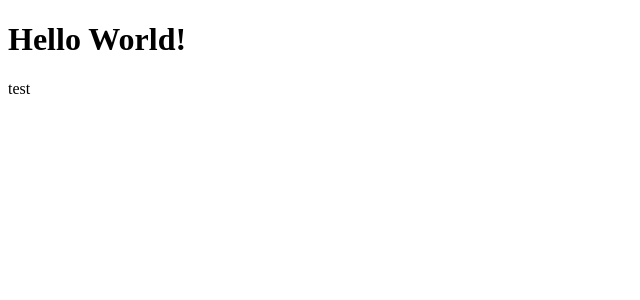
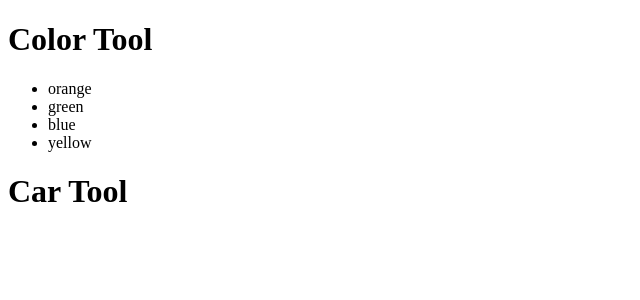
Before and after one commit to t4d-classes/react_05272020, a React (Create React App) app in the folder demo-app/: page / in a window 1280 px wide. Shown: the top 300 px of the page, without its empty margins (0-640 px from the left). Built offline with nearby package versions, Linux system fonts and the light colour scheme.

Commit message:
add code demos

```diff
--- /dev/null
+++ b/demo-app/src/components/CarTool.js
@@ -0,0 +1,9 @@
+import React from 'react';
+
+export const CarTool = () => {
+
+  return <header>
+    <h1>Car Tool</h1>
+  </header>;
+
+};
--- /dev/null
+++ b/demo-app/src/components/ColorTool.js
@@ -0,0 +1,17 @@
+import React from 'react';
+
+export const ColorTool = () => {
+
+  return <>
+    <header>
+      <h1>Color Tool</h1>
+    </header>
+    <ul>
+      <li>orange</li>
+      <li>green</li>
+      <li>blue</li>
+      <li>yellow</li>
+    </ul>
+  </>;
+
+};
--- a/demo-app/src/index.js
+++ b/demo-app/src/index.js
@@ -1,20 +1,13 @@
 import React from 'react';
 import ReactDOM from 'react-dom';
 
-import { HelloWorld } from './components/HelloWorld';
+import { ColorTool } from './components/ColorTool';
+import { CarTool } from './components/CarTool';
 
 ReactDOM.render(
-  // React.createElement(HelloWorld),
-  <HelloWorld />,
+  <>
+    <ColorTool />
+    <CarTool />
+  </>,
   document.querySelector('#root'),
 );
-
-
-
-// function HelloWorld1() {
-//   return React.createElement('h1', null, 'Hello World!');
-// }
-
-// const HelloWorld2 = function() {
-//   return React.createElement('h1', null, 'Hello World!');
-// };
```
Also changed, not shown: demo-app/exercises/exercise-2.md (added, +7 -0 lines).
